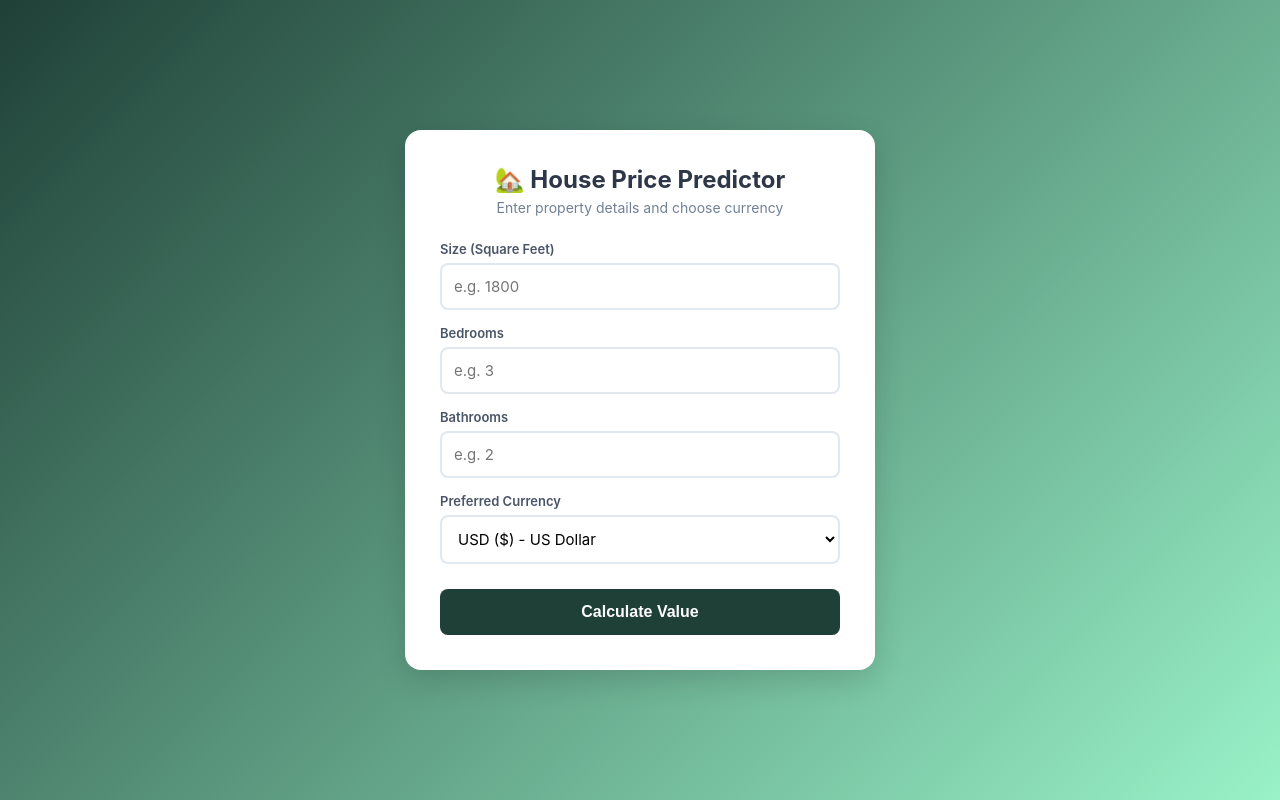
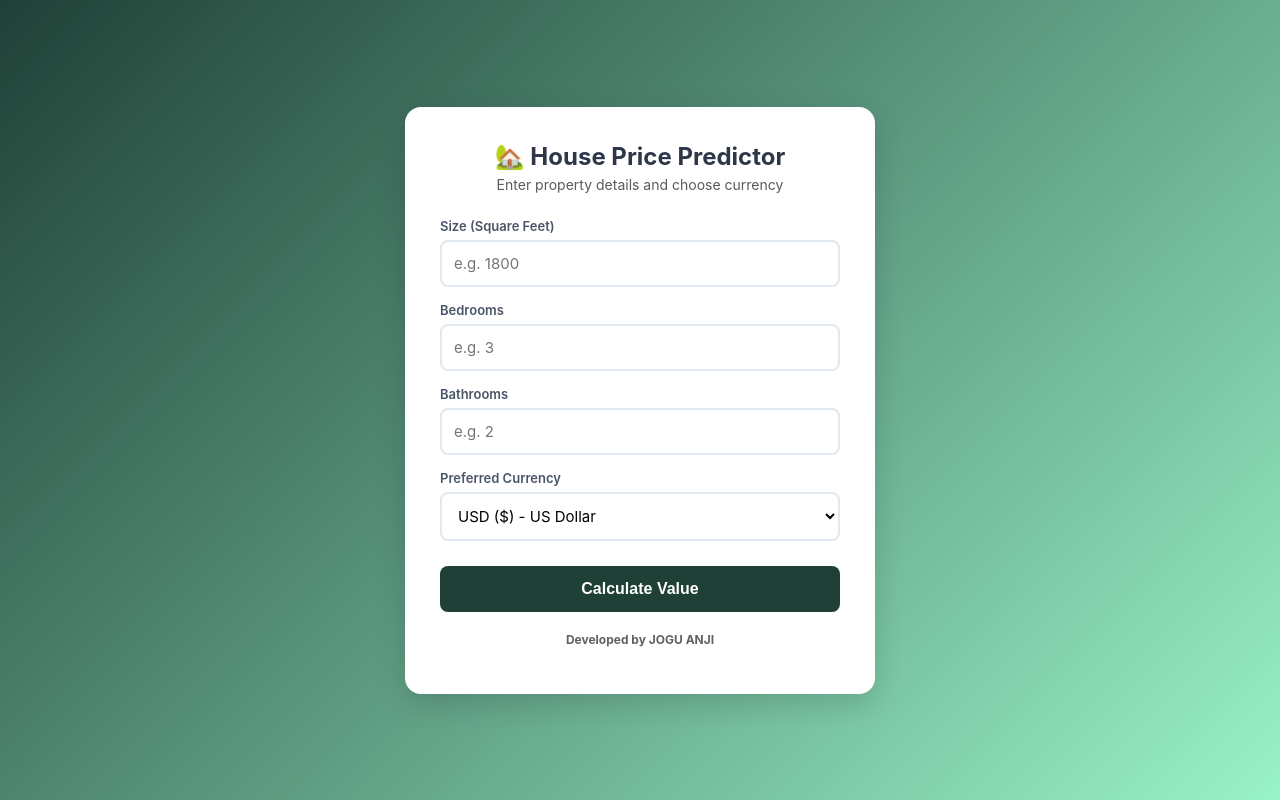
Before and after one commit to joguanji7-ops/house-price-predictor, a Flask app: page / in a window 1280 px wide. Run offline with Flask 3, Linux system fonts and the light colour scheme; parts of the project's set-up code (start-up, migrations or seed data) failed here and were passed over.

Commit message:
Add files via upload

```diff
--- a/static/style.css
+++ b/static/style.css
@@ -25,7 +25,7 @@ h2 {
 
 .subtitle {
     margin: 0 0 25px 0;
-    color: #718096;
+    color: #575a5e;
     font-size: 14px;
     text-align: center;
 }
@@ -95,3 +95,10 @@ button:hover {
     font-size: 24px;
     font-weight: 800;
 }
+.footer{
+    text-align: center;
+    margin-top: 20px;
+    font-size: 12px;
+    font-weight:bold;
+    color: #606065;
+}
--- a/templates/index.html
+++ b/templates/index.html
@@ -49,6 +49,10 @@
                 <p class="price">{{ prediction }}</p>
             </div>
         {% endif %}
+         <div class="footer">
+    <p>Developed by JOGU ANJI</p>
+</div>
     </div>
+
 </body>
 </html>
```
